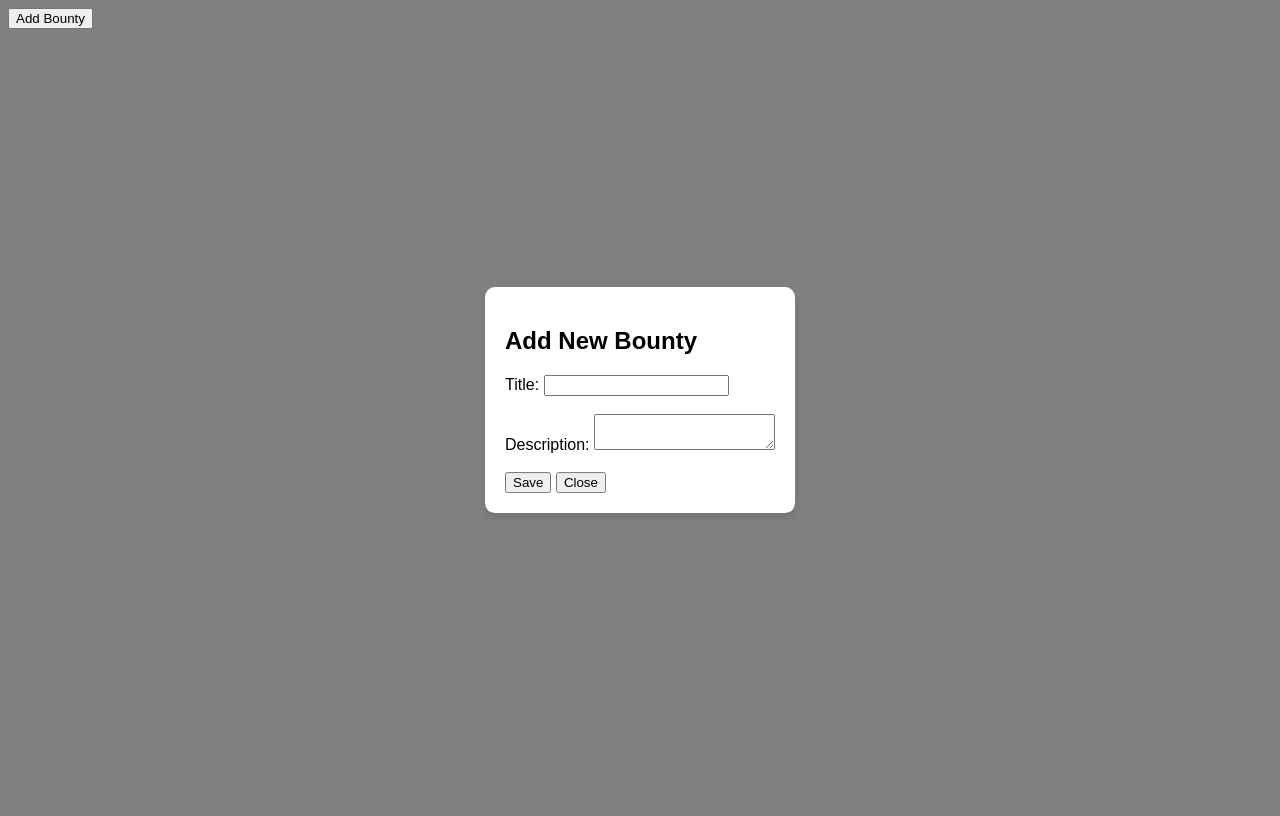
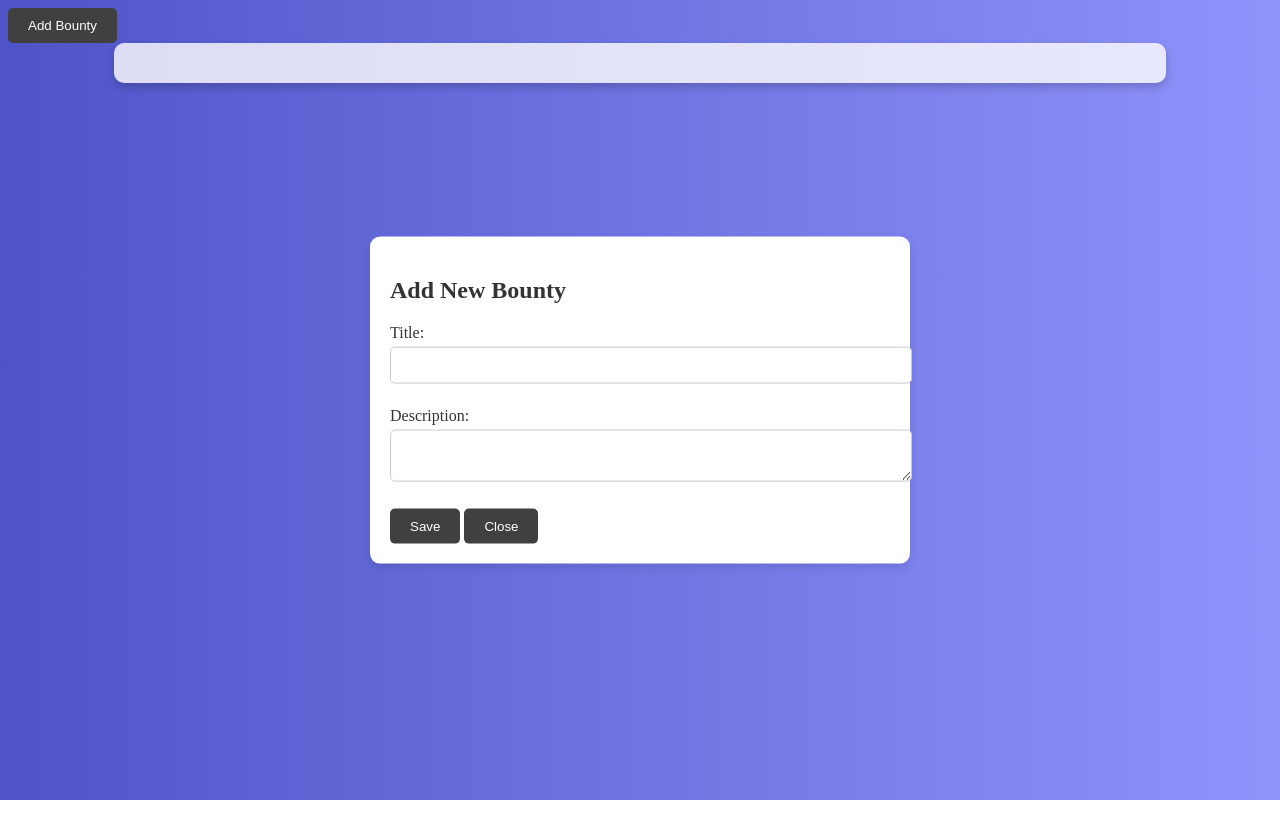
Before and after one commit to 2024-25-Allen-ISD-Computer-Science/3rd-period-isp-cs-forum-bounty-board, a plain HTML site: page index.html in a window 1280 px wide. Both pictures are taken after a click on the button "Add Bounty". Drawn offline with Linux system fonts and the light colour scheme.

Commit message:
added and fixed basic styles

```diff
--- a/index.html
+++ b/index.html
@@ -6,23 +6,55 @@
     <title>Hello World</title>
     <style>
         body {
-            background-color: gray;
-            font-family: Arial, sans-serif;
-            display: flex;
-            height: 100vh;
+            background: linear-gradient(to right, #4e54c8, #8f94fb);
+            color: #333;
+            justify-content: center;
+            align-items: center;
         }
+
+        button {
+            background-color: #404040;
+            color: white;
+            border: none;
+            padding: 10px 20px;
+            border-radius: 5px;
+            cursor: pointer;
+            transition: background-color 0.3s ease;
+        }
+
+        button:hover {
+            background-color: #8f94fb;
+        }
+
+        input, textarea {
+            width: 100%;
+            padding: 10px;
+            margin: 5px 0;
+            border: 1px solid #ccc;
+            border-radius: 5px;
+        }
+
+        #bountyModal {
+            max-width: 500px;
+            width: 100%;
+        }
+
+        .grid-container {
+            background-color: rgba(255, 255, 255, 0.8);
+            border-radius: 10px;
+            box-shadow: 0 4px 8px rgba(0, 0, 0, 0.2);
+            display: grid;
+            padding: 20px;
+            grid-template-columns: repeat(auto-fill, minmax(200px, 1fr));
+            gap: 20px;
+            width: 80%;
+            margin: 0 auto;
+
+        }
+
         h1 {
             margin: 0;
             color: white;
-        }
-    </style>
-    <style>
-        .grid-container {
-            display: grid;
-            grid-template-columns: repeat(auto-fill, minmax(200px, 1fr));
-            gap: 20px;
-            width: 80%;
-            padding: 20px;
         }
         .grid-item {
             background-color: white;
@@ -79,6 +111,37 @@
 
         </div>
     </div>
+    <script>
+        document.addEventListener('click', function(event) {
+            if (event.target.closest('.grid-item')) {
+                const bountyItem = event.target.closest('.grid-item');
+                const title = bountyItem.querySelector('h2').innerText;
+                const description = bountyItem.querySelector('p').innerText;
+
+                const viewModal = document.createElement('div');
+                viewModal.style.display = 'block';
+                viewModal.style.position = 'fixed';
+                viewModal.style.top = '50%';
+                viewModal.style.left = '50%';
+                viewModal.style.transform = 'translate(-50%, -50%)';
+                viewModal.style.backgroundColor = 'white';
+                viewModal.style.padding = '20px';
+                viewModal.style.borderRadius = '10px';
+                viewModal.style.boxShadow = '0 4px 8px rgba(0, 0, 0, 0.1)';
+                viewModal.innerHTML = `
+                    <h2>${title}</h2>
+                    <p>${description}</p>
+                    <button id="closeViewModalBtn">Close</button>
+                `;
+
+                document.body.appendChild(viewModal);
+
+                document.getElementById('closeViewModalBtn').addEventListener('click', function() {
+                    document.body.removeChild(viewModal);
+                });
+            }
+        });
+    </script>
 
 </body>
 </html>
```
